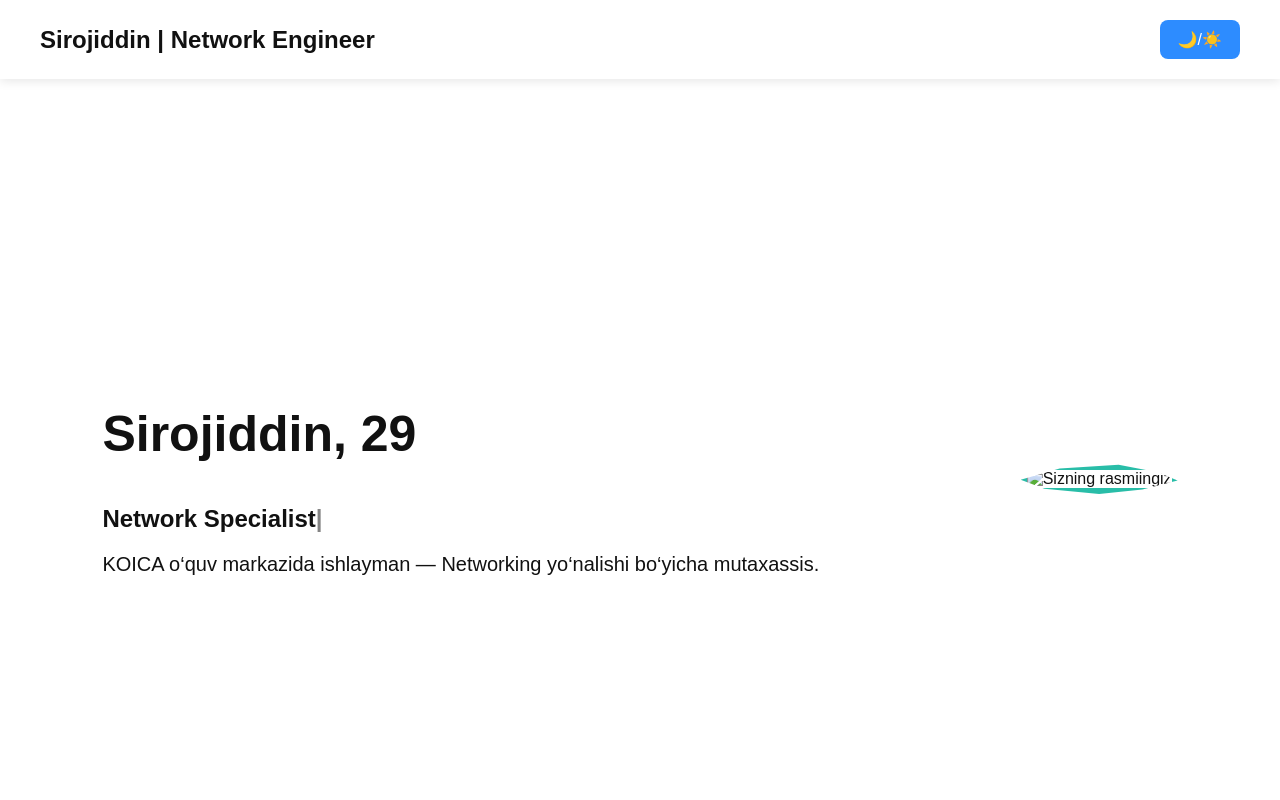
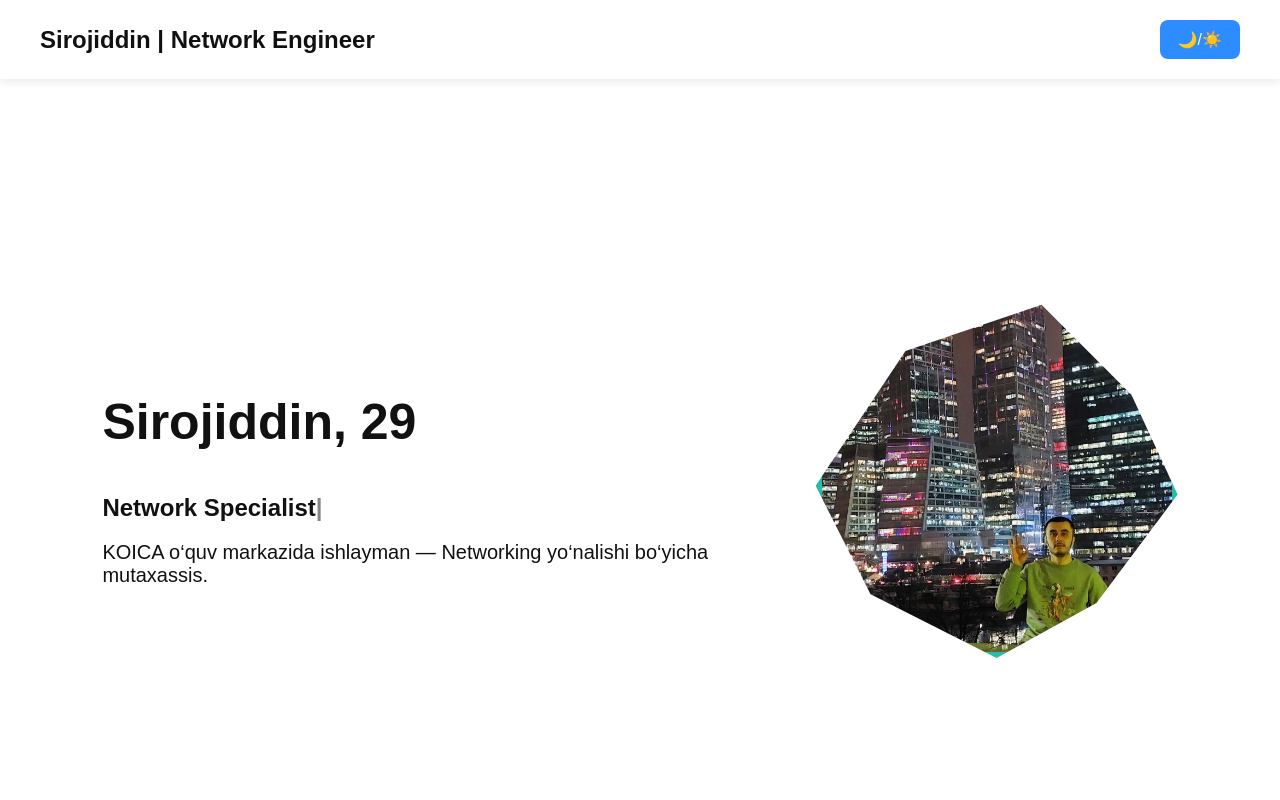
Before and after one commit to SerY0022/portfoliow, a plain HTML site: page index.html in a window 1280 px wide. Shown: the top 800 px of the page. Drawn offline with Linux system fonts and the light colour scheme; the site is published under a folder, as on GitHub Pages, so addresses that start at the root find nothing.

Commit message:
Fix HTML encoding issues in index.html

```diff
--- a/index.html
+++ b/index.html
@@ -196,7 +196,7 @@
       <p>KOICA o‘quv markazida ishlayman — Networking yo‘nalishi bo‘yicha mutaxassis.</p>
     </div>
     <div class="hero-img">
-      <img src="/img/imgg.jpg" alt="Sizning rasmiingiz" />
+      <img src="img/imgg.jpg" alt="Sizning rasmiingiz" />
     </div>
   </section>
 
```
